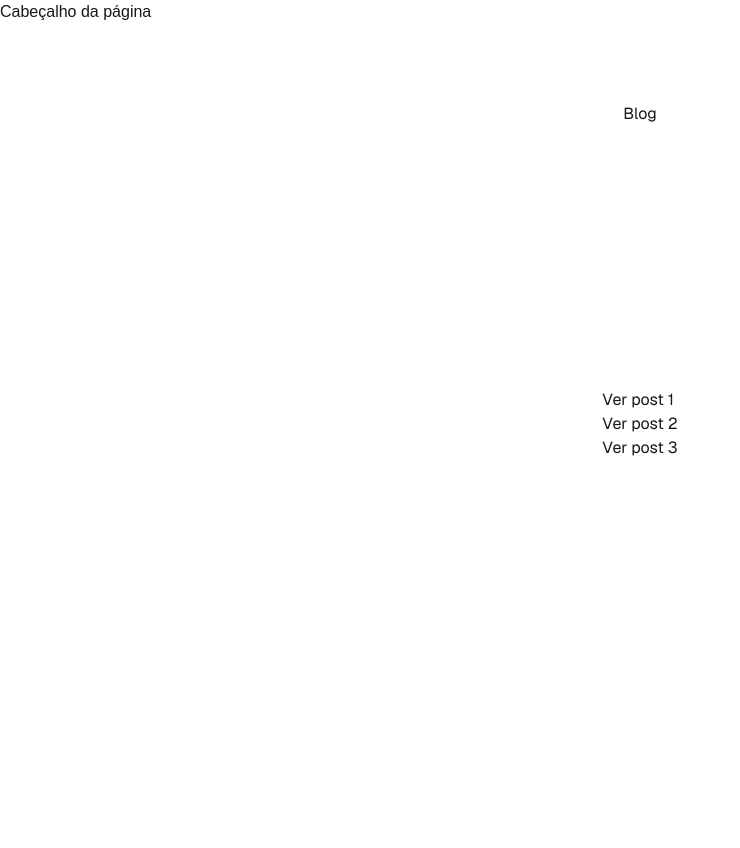
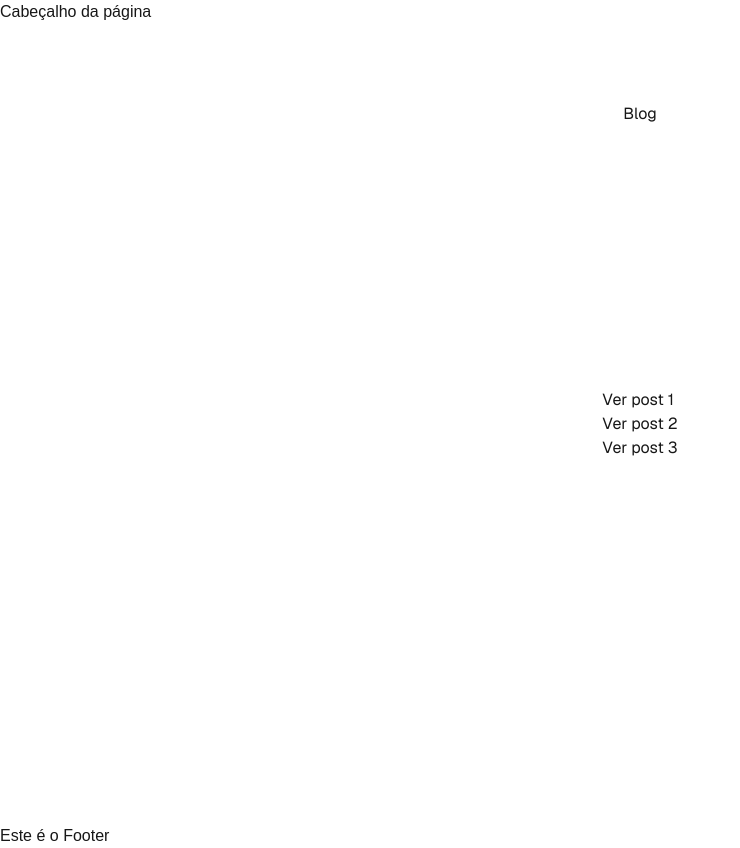
Before and after one commit to matheus-a-chaves/estudos-next.js, a Next.js app: page /posts in a window 1280 px wide. Shown: the whole page, without its empty margins (0-740 px from the left). Before the commit the page ends 824 px from the top, so only its background shows below. Built offline with nearby package versions, Linux system fonts and the light colour scheme.

Commit message:
Aula06 - Componentes

```diff
--- a/src/app/layout.js
+++ b/src/app/layout.js
@@ -1,3 +1,4 @@
+import Footer from "@/components/Footer";
 import { Geist, Geist_Mono } from "next/font/google";
 import "./globals.css";
 
@@ -24,6 +25,7 @@ export default function RootLayout({ children }) {
       >
         <h1>Cabeçalho da página</h1>
         {children}
+        <Footer />
       </body>
     </html>
   );
--- /dev/null
+++ b/src/components/Footer.jsx
@@ -0,0 +1,8 @@
+
+const Footer = () => {
+    return (
+        <div>Este é o Footer</div>
+    )
+}
+
+export default Footer
```
